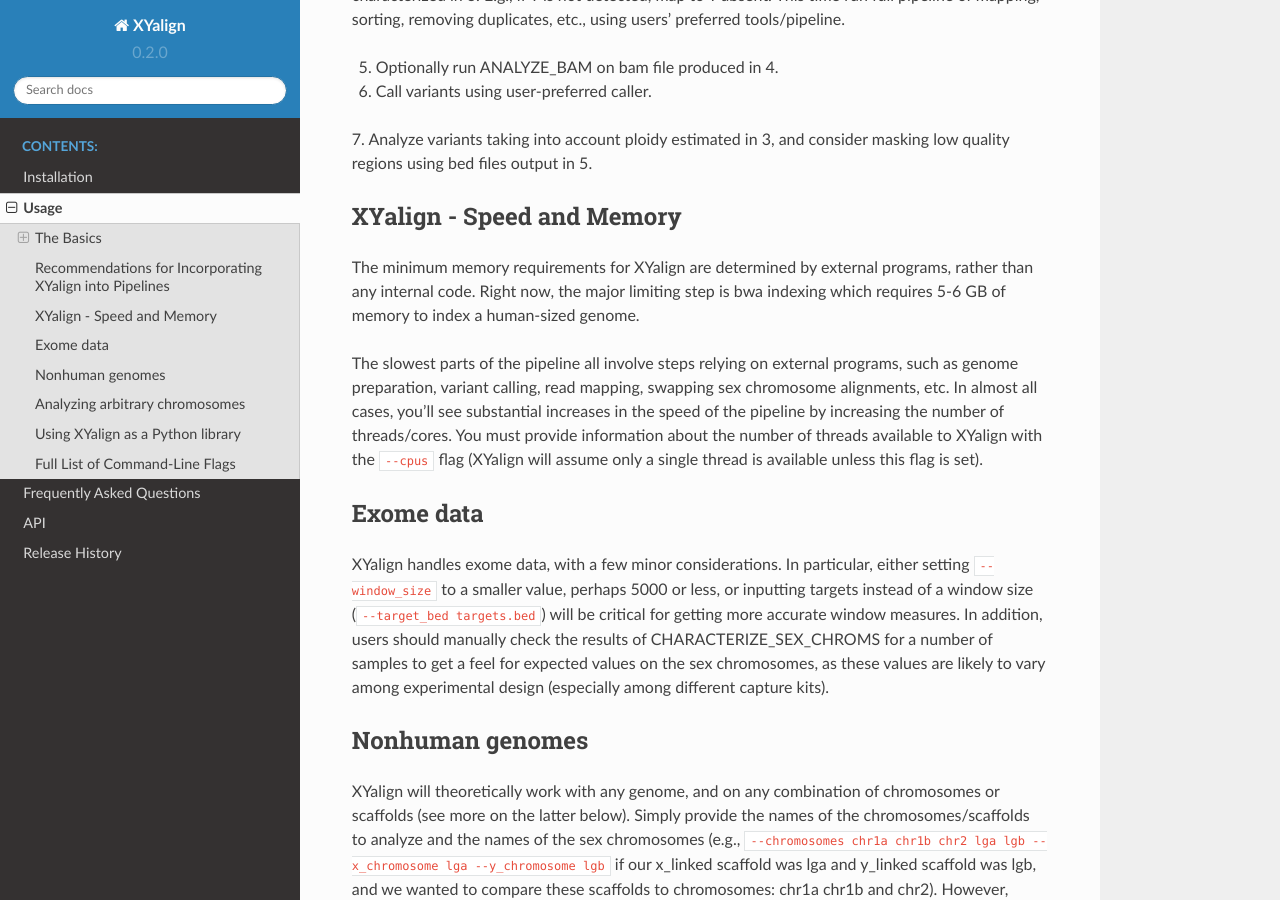
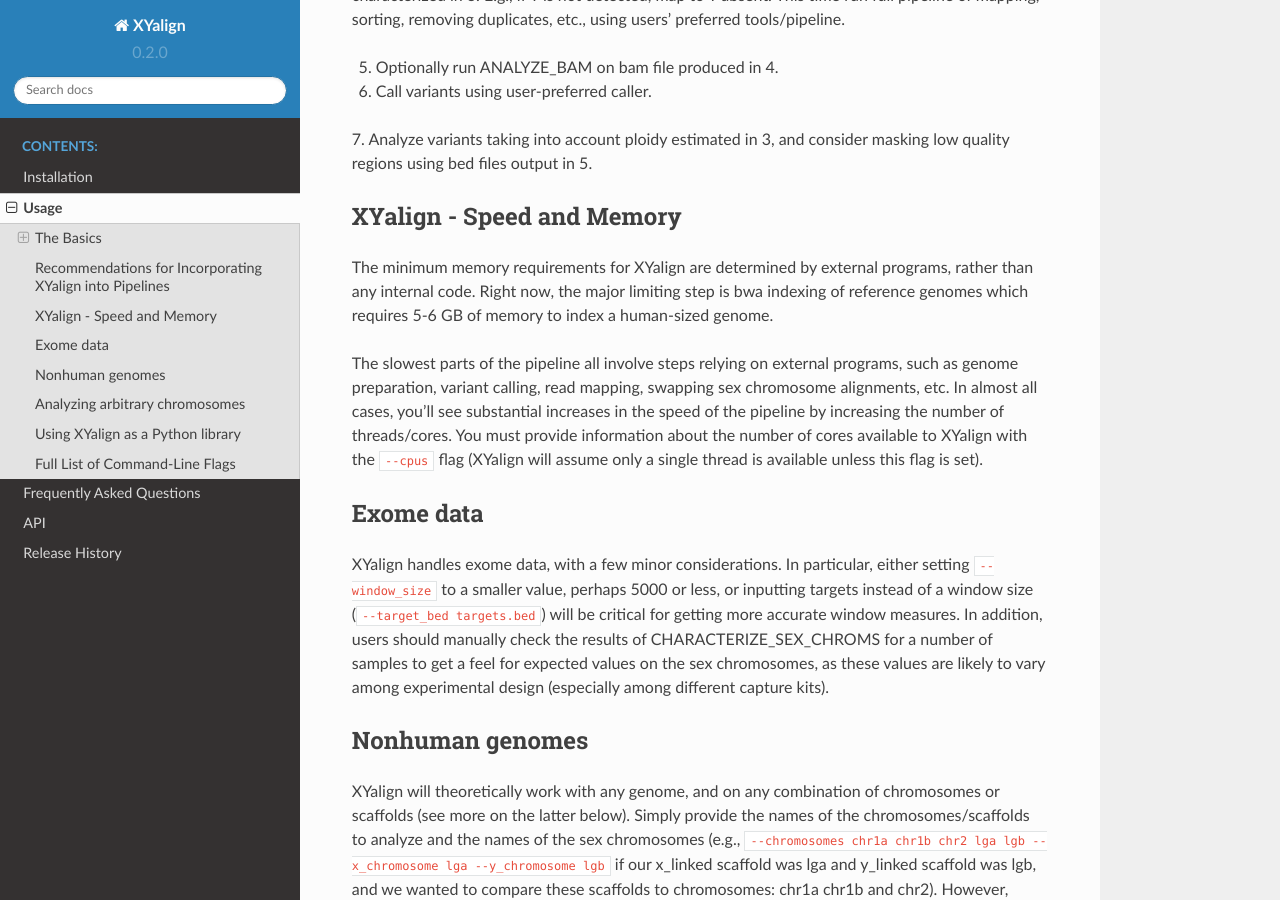
Before and after one commit to SexChrLab/XYalign, a Sphinx documentation site: the page built from docs/usage.rst, in a window 1280 px wide and 900 px high, scrolled down 4369 px. Built offline with Sphinx 7.4.7 and the Read the Docs theme 2.0.0, drawn with Linux system fonts in a browser that asks for light colours; pages that are not in the unit, such as notebooks, are missing from menus.

Commit message:
minor documentation edits

```diff
--- a/docs/usage.rst
+++ b/docs/usage.rst
@@ -204,12 +204,12 @@ XYalign - Speed and Memory
 --------------------------
 The minimum memory requirements for XYalign are determined by external programs,
 rather than any internal code.  Right now, the major limiting step is bwa indexing
-which requires 5-6 GB of memory to index a human-sized genome.
+of reference genomes which requires 5-6 GB of memory to index a human-sized genome.
 
 The slowest parts of the pipeline all involve steps relying on external programs, such as
 genome preparation, variant calling, read mapping, swapping sex chromosome alignments, etc.
 In almost all cases, you'll see substantial increases in the speed of the pipeline by increasing the
-number of threads/cores.  You must provide information about the number of threads available
+number of threads/cores.  You must provide information about the number of cores available
 to XYalign with the ``--cpus`` flag (XYalign will assume only a single thread is
 available unless this flag is set).
 
```
